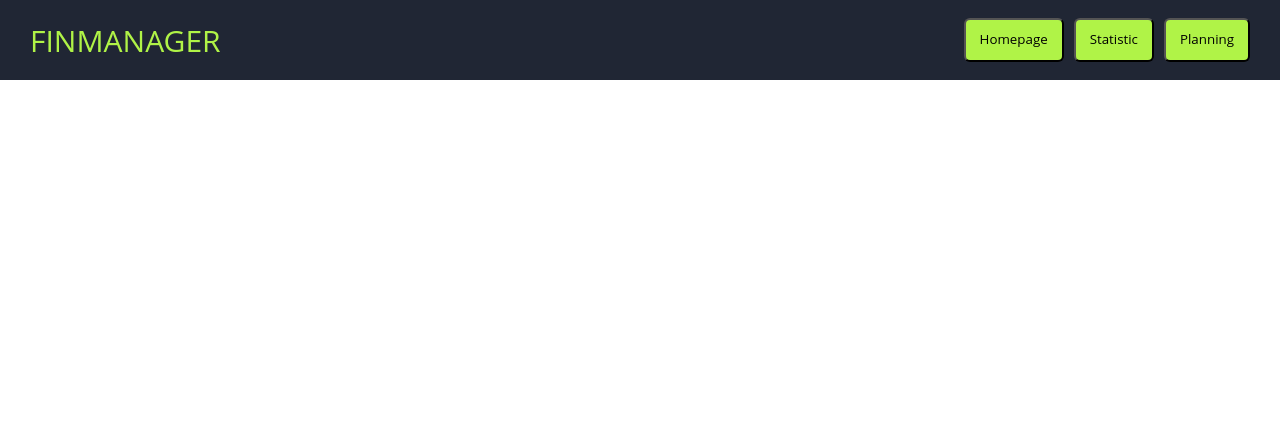
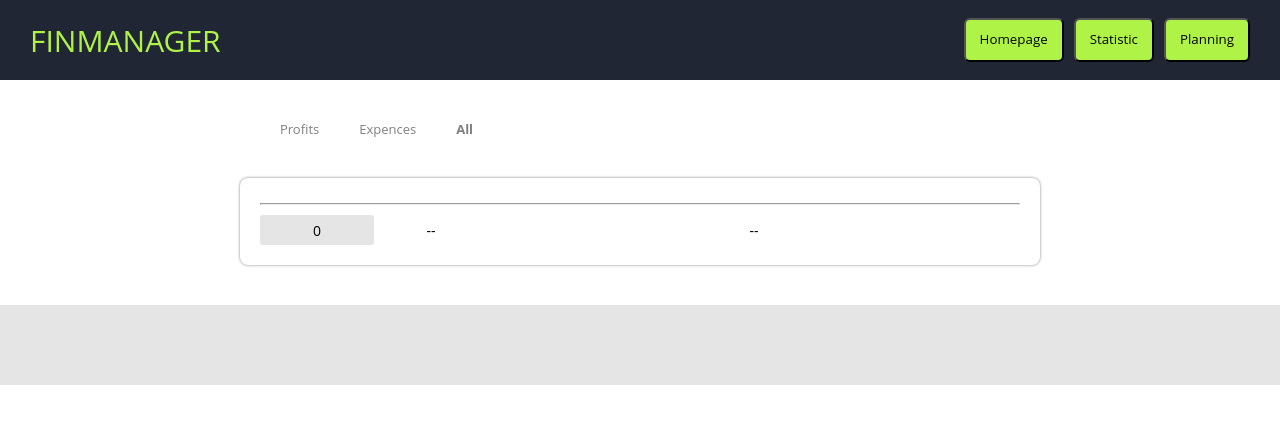
Before and after one commit to sp28337/react-learn, a React (Create React App) app: page /stat/all in a window 1280 px wide. Shown: the top 424 px of the page. Built offline with nearby package versions, Linux system fonts and the light colour scheme.

Commit message:
refactoring

```diff
--- a/src/App.js
+++ b/src/App.js
@@ -4,9 +4,14 @@ import Main from "./components/pages/Main"
 import Stat from "./components/pages/Stat"
 import Plan from "./components/pages/Plan"
 import Head from './components/views/global/Head'
+import Error from './components/pages/Error'
 
 const router = createBrowserRouter([
-  { path: "*", element: <Root/> },
+  {
+    path: "*",
+    element: <Root/>,
+    errorElement: <Error/>
+  },
 ])
 
 function Root() {
@@ -18,8 +23,9 @@ function Root() {
       <Head></Head>
       <Routes>
         <Route path="/main" element={<Main action={setData}></Main>}/>
-        <Route path="/stat" element={<Stat statData={data}></Stat>}/>
+        <Route path="/stat/:viewType" element={<Stat statData={data}></Stat>}/>
         <Route path="/plan" element={<Plan/>}/>
+        <Route path={"*"} element={<Main action={setData}></Main>}/>
       </Routes>
     </React.Fragment>
   )
--- a/src/components/pages/Main.jsx
+++ b/src/components/pages/Main.jsx
@@ -91,7 +91,8 @@ const Main = (props) => {
                 <Button
                     backgroundColor={
                         value.length < 3 ? "#E5E5E5" :
-                        type ? "#B0F347" : "#E5E5E5"} onClick={validation}>Save transaction</Button>
+                        type ? "#B0F347" : "#E5E5E5"} onClick={validation}>Save transaction
+                </Button>
             </FormContainer>
             <Foot></Foot>
         </React.Fragment>
--- a/src/components/pages/Stat.jsx
+++ b/src/components/pages/Stat.jsx
@@ -1,18 +1,19 @@
-import React, { useState } from 'react'
+import React from 'react'
+import { useParams } from 'react-router-dom'
 import Foot from '../views/global/Foot'
 import DataList from '../views/local/DataList'
 import DataChart from '../views/local/DataChart'
 
+
 const Stat = (props) => {
 
     const { statData = [] } = props
-    const [ isShowChart, setIsShowChart] = useState(true)
-
+    const { viewType } = useParams()
 
     return (
         <React.Fragment>
-            <DataList setShow={setIsShowChart} data={statData}/>
-            <DataChart show={isShowChart} data={statData}/>
+            <DataList viewType={viewType} data={statData}/>
+            {viewType === "expence" && <DataChart viewType={viewType} data={statData}/>}
             <Foot></Foot>
         </React.Fragment>
     )
--- a/src/components/views/global/Head.jsx
+++ b/src/components/views/global/Head.jsx
@@ -23,7 +23,7 @@ const Head = () => {
                 <HeaderCSS.Logo>FINMANAGER</HeaderCSS.Logo>
                 <HeaderCSS.MenuContainer>
                     <button style={buttonCSS}><Link style={{color: "inherit", textDecoration: "none"}} to="/main">Homepage</Link></button>
-                    <button style={buttonCSS}><Link style={{color: "inherit", textDecoration: "none"}} to="/stat">Statistic</Link></button>
+                    <button style={buttonCSS}><Link style={{color: "inherit", textDecoration: "none"}} to="/stat/all">Statistic</Link></button>
                     <button style={buttonCSS}><Link style={{color: "inherit", textDecoration: "none"}} to="/plan">Planning</Link></button>
                 </HeaderCSS.MenuContainer>
             </HeaderContainer>
--- a/src/components/views/local/DataChart.jsx
+++ b/src/components/views/local/DataChart.jsx
@@ -136,7 +136,7 @@ const MyResponsivePie = ({ data /* see data tab */ }) => (
 
 const DataChart = (props) => {
 
-    const { data = [], show } = props
+    const { data = [] } = props
 
     const filterData = useMemo(() => data.filter(item => item.type === "expence"), [data])
 
@@ -173,7 +173,7 @@ const DataChart = (props) => {
 
     return (
         <React.Fragment>
-            { show && <DataContainer style={{height: "500px", width: "800px"}}>
+            <DataContainer style={{height: "500px", width: "800px"}}>
                 <MyResponsivePie data={[{
                     "id": "grocery shopping",
                     "label": "grocery shopping",
@@ -211,7 +211,6 @@ const DataChart = (props) => {
                     "color": "hsl(191, 70%, 50%)"
                     }].filter(item => item.value > 0)}/>
             </DataContainer>
-            }
         </React.Fragment>
     )
 }
--- a/src/components/views/local/DataList.jsx
+++ b/src/components/views/local/DataList.jsx
@@ -1,14 +1,15 @@
-import React, { useState } from "react";
+import React from "react"
+import { useNavigate } from "react-router-dom"
 import css from "../../../styles/dataList"
 
 const { DataContainer, ContentLine, ContentCell, ButtonLine, ButtonItem, Hr } = css
 
 const DataList = (props) => {
 
-    const { data = [], setShow } = props
-    const [ dataType, setDataType ] = useState("profit")
-    const filterData = data.filter(item => item.type === dataType)
-    const filterDataSum = data.filter(item => item.type === dataType)
+    const navigate = useNavigate()
+    const { data = [], viewType } = props
+    const filterData = data.filter(item => item.type === viewType)
+    const filterDataSum = data.filter(item => item.type === viewType)
         .reduce((summ, item) => {
             return summ + +item.value.split(" ").join("")
         }, 0)
@@ -23,76 +24,140 @@ const DataList = (props) => {
         }, 0)
 
     const reduceDataType1 = () => {
-        setDataType("profit")
-        setShow(false)
+        navigate("/stat/profit")
     }
     const reduceDataType2 = () => {
-        setDataType("expence")
-        setShow(true)
+        navigate("/stat/expence")
     }
-    const reduceDataType3 = () => setDataType("all")
+    const reduceDataType3 = () => {
+        navigate("/stat/all")
+    }
+
+    function showProfit() {
+
+        const condition =
+            filterDataSum > 0 ? `+ ${filterDataSum}` : `${filterDataSum}`
 
         return (
             <React.Fragment>
 
-            <ButtonLine>
-                <ButtonItem style={{fontWeight: dataType === "profit" ? "bold": ""}} onClick={reduceDataType1}>Profits</ButtonItem>
-                <ButtonItem style={{fontWeight: dataType === "expence" ? "bold": ""}} onClick={reduceDataType2}>Expences</ButtonItem>
-                <ButtonItem style={{fontWeight: dataType === "all" ? "bold": ""}} onClick={reduceDataType3}>All</ButtonItem>
-            </ButtonLine>
-
-            <DataContainer>
-
-                { filterData.length > 0 &&
-                    <React.Fragment>
                 { filterData.map((item, index) => {
                     return (
-                                    <ContentLine key={index} backgroundColor={item.type === "profit" ? "lightgreen" : "lightcoral"}>
-                                        <ContentCell width={"15%"}>{item.type === "profit" ? `+${item.value}` : `-${item.value}`}</ContentCell>
-                                        <ContentCell width={"15%"}>{item.type}</ContentCell>
-                                        <ContentCell width={"70%"}>{item.comment}</ContentCell>
-                                    </ContentLine>
-                                    )
-                                }
-                            )
-                        }
-                        <Hr/>
-                        <ContentLine>
-                            <ContentCell width={"15%"} backgroundColor={dataType === "profit" ? "lightgreen" : "lightcoral"}>{dataType === "profit" ? `+${filterDataSum}` : `-${filterDataSum}`}</ContentCell>
-                            <ContentCell width={"15%"}>--</ContentCell>
-                            <ContentCell width={"70%"}>--</ContentCell>
-                        </ContentLine>
-                    </React.Fragment>
-                }
-
-                { filterData.length === 0 && <React.Fragment>
-                    { data.map((item, index) => {
-                        return (
-                            <ContentLine key={index} backgroundColor={item.type === "profit" ? "lightgreen" : "lightcoral"}>
-                                <ContentCell width={"15%"}>{item.type === "profit" ? `+${item.value}` : `-${item.value}`}</ContentCell>
+                        <ContentLine key={index} backgroundColor="rgb(229, 229, 229)">
+                            <ContentCell width={"15%"}>{item.type === "profit" && `+ ${item.value}`}</ContentCell>
                             <ContentCell width={"15%"}>{item.type}</ContentCell>
                             <ContentCell width={"70%"}>{item.comment}</ContentCell>
                         </ContentLine>
                     )
                 })}
+
                 <Hr/>
+
+                <ContentLine>
+                    <ContentCell width={"15%"}
+                                 backgroundColor={filterDataSum === 0 ? "rgb(229, 229, 229)" : "lightgreen"}
+                    >
+                        {condition}
+                    </ContentCell>
+                    <ContentCell width={"15%"}>--</ContentCell>
+                    <ContentCell width={"70%"}>--</ContentCell>
+                </ContentLine>
+
+            </React.Fragment>
+        )
+    }
+
+    function showExpences() {
+
+        const condition =
+            filterDataSum > 0 ? `- ${filterDataSum}` : `${filterDataSum}`
+
+        return (
+            <React.Fragment>
+
+                { filterData.map((item, index) => {
+                    return (
+                        <ContentLine key={index} backgroundColor="rgb(229, 229, 229)">
+                            <ContentCell width={"15%"}>{item.type === "expence" && `- ${item.value}`}</ContentCell>
+                            <ContentCell width={"15%"}>{item.type}</ContentCell>
+                            <ContentCell width={"70%"}>{item.comment}</ContentCell>
+                        </ContentLine>
+                    )
+                })}
+
+                <Hr/>
+
+                <ContentLine>
+                    <ContentCell width={"15%"}
+                                 backgroundColor={filterDataSum === 0 ? "rgb(229, 229, 229)" : "lightcoral"}
+                    >
+                        {condition}
+                    </ContentCell>
+                    <ContentCell width={"15%"}>--</ContentCell>
+                    <ContentCell width={"70%"}>--</ContentCell>
+                </ContentLine>
+
+            </React.Fragment>
+        )
+    }
+
+    function showAll() {
+
+        return (
+            <React.Fragment>
+
+                { data.map((item, index) => {
+                    return (
+                        <ContentLine key={index} backgroundColor={item.type === "profit" ? "lightgreen" : "lightcoral"}>
+                            <ContentCell width={"15%"}>{item.type === "profit" ? `+ ${item.value}` : `- ${item.value}`}</ContentCell>
+                            <ContentCell width={"15%"}>{item.type}</ContentCell>
+                            <ContentCell width={"70%"}>{item.comment}</ContentCell>
+                        </ContentLine>
+                        )
+                    })
+                }
+
+                <Hr/>
+
                 <ContentLine>
                     <ContentCell
                         width={"15%"}
                         backgroundColor={
                                 filterDataDelta > 0 ?
                                 "lightgreen" :
-                                    "lightcoral"
-                            }>
-                                {filterDataDelta > 0 ? `+${filterDataDelta}` : `${filterDataDelta}`}
+                                filterDataDelta < 0 ?
+                                "lightcoral" :
+                                "rgb(229, 229, 229)"}
+                    >
+                        {filterDataDelta > 0 ? `+ ${filterDataDelta}` : `${filterDataDelta}`}
                     </ContentCell>
                     <ContentCell width={"15%"}>--</ContentCell>
                     <ContentCell width={"70%"}>--</ContentCell>
                 </ContentLine>
+
             </React.Fragment>
+        )
+    }
+
+    return (
+        <React.Fragment>
+
+            <ButtonLine>
+                <ButtonItem style={{fontWeight: viewType === "profit" ? "bold": ""}} onClick={reduceDataType1}>Profits</ButtonItem>
+                <ButtonItem style={{fontWeight: viewType === "expence" ? "bold": ""}} onClick={reduceDataType2}>Expences</ButtonItem>
+                <ButtonItem style={{fontWeight: viewType === "all" ? "bold": ""}} onClick={reduceDataType3}>All</ButtonItem>
+            </ButtonLine>
+
+            <DataContainer>
+
+                {
+                    viewType === "profit" & data.length > 0 ? showProfit() :
+                    viewType === "expence" & data.length > 0 ? showExpences() :
+                    filterData.length === 0 && showAll()
                 }
 
             </DataContainer>
+
         </React.Fragment>
     )
 }
```
Lines whose indentation alone changed are shown as unchanged.
